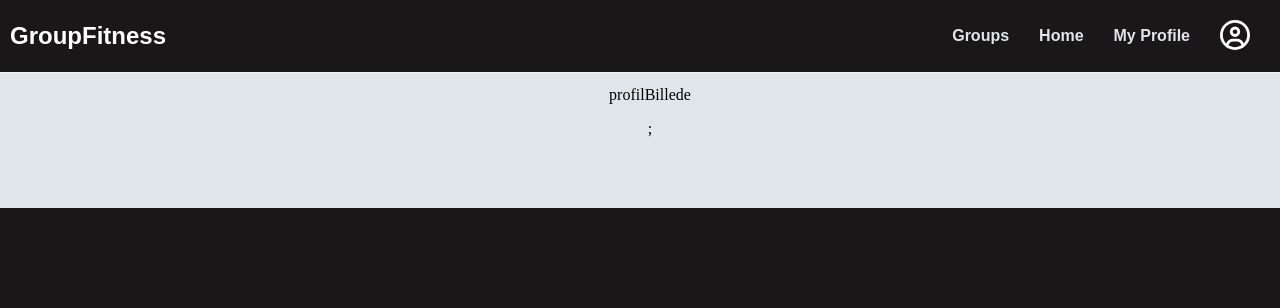
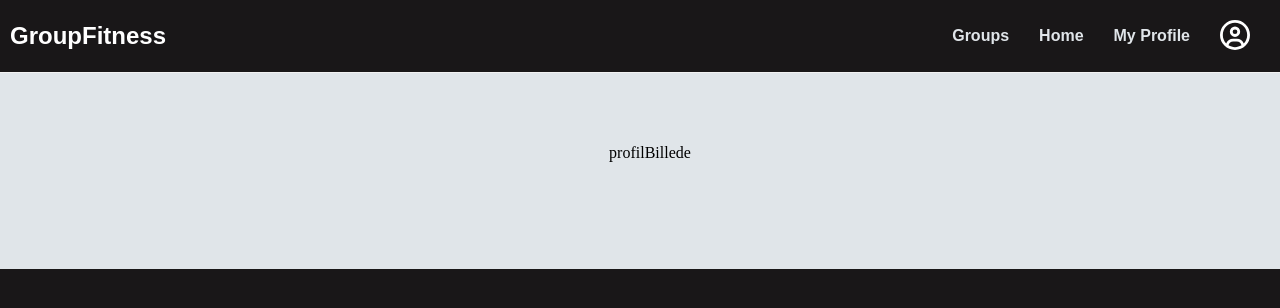
Before and after one commit to madse333/GroupFitnessFrontend, a React (Vite) app in the folder groupfitnessfrontend/: page /profile in a window 1280 px wide. Shown: the top 308 px of the page. Built offline with nearby package versions, Linux system fonts and the light colour scheme.

Commit message:
Remove userData on logout

```diff
--- a/groupfitnessfrontend/src/App.jsx
+++ b/groupfitnessfrontend/src/App.jsx
@@ -19,6 +19,7 @@ const App = () => {
 
     const handleLogout = () => {
         localStorage.removeItem('token');
+        localStorage.removeitem('userData');
         setIsLoggedIn(false);
     };
 
--- a/groupfitnessfrontend/src/css/Profile.scss
+++ b/groupfitnessfrontend/src/css/Profile.scss
@@ -1,5 +1,5 @@
 .Home-container {
     display: flex;
-    padding-top: 100px;
+    padding-top: 10%;
     flex-direction: column;
 }
```
Also changed, not shown: groupfitnessfrontend/src/components/LoggedInNavigationBar.jsx (+1 -1 lines), groupfitnessfrontend/src/pages/Profile.jsx (+2 -1 lines).
